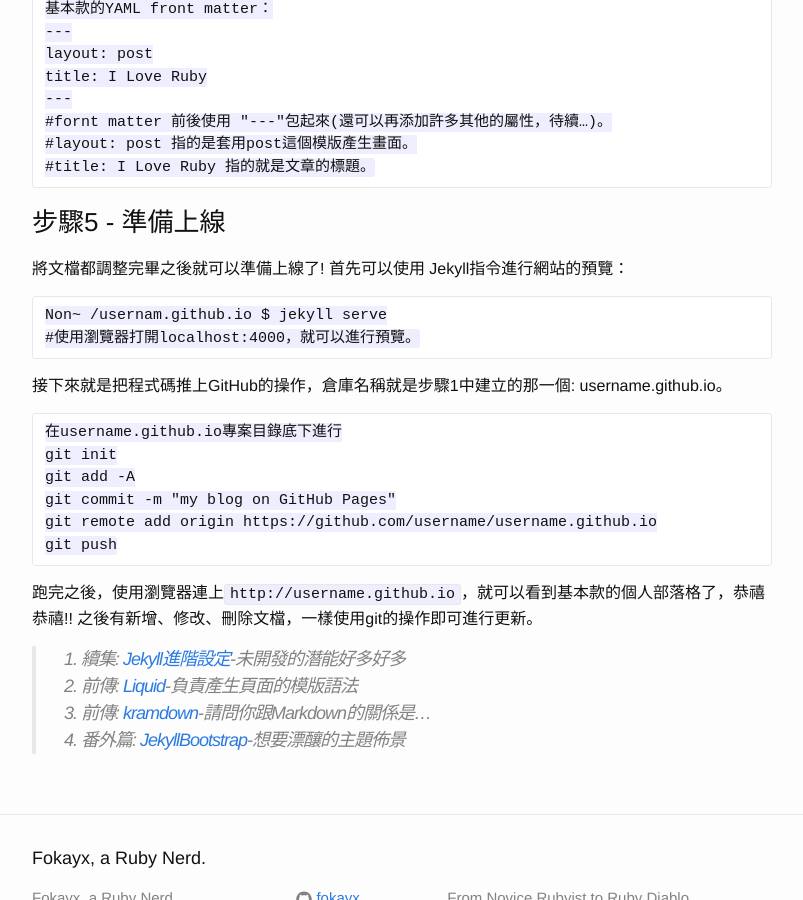
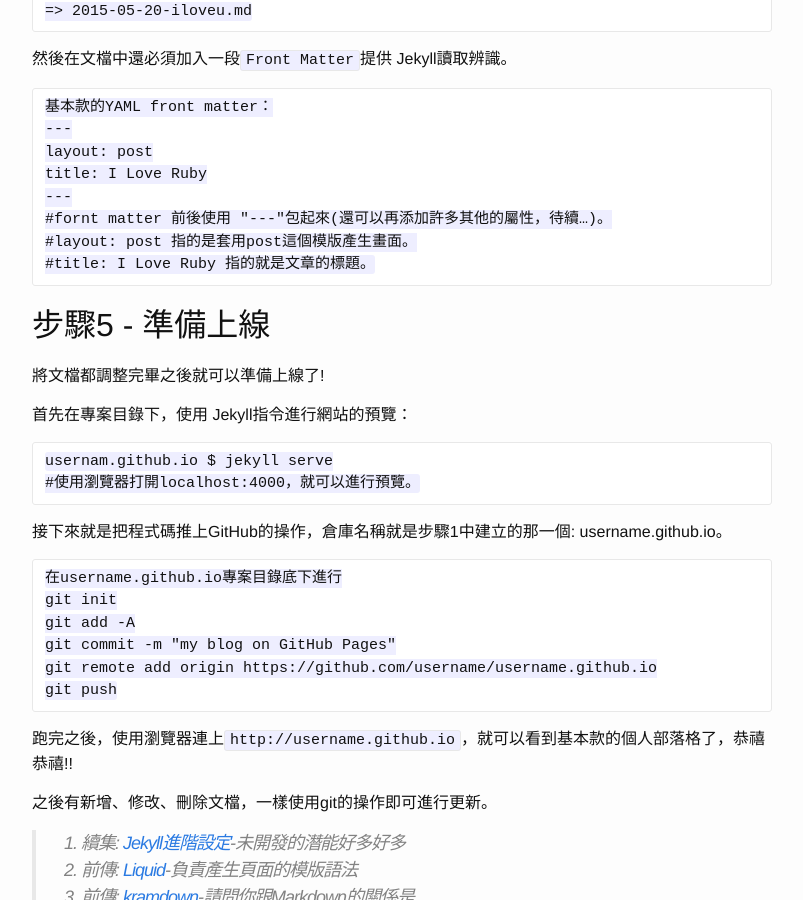
Before and after one commit to fokayx/fokayx.github.io, a Jekyll site: the page built from _posts/2015-05-14-GitHubPages-Jekyll.md, in a window 1280 px wide and 900 px high, scrolled down 2094 px. Shown: the whole window, without its empty margins (238-1041 px from the left). Built offline with Jekyll 4.4.1, drawn with Linux system fonts in a browser that asks for light colours; some of the changed text lies outside the part shown.

```diff
--- a/_posts/2015-05-14-GitHubPages-Jekyll.md
+++ b/_posts/2015-05-14-GitHubPages-Jekyll.md
@@ -4,6 +4,7 @@ title: GitHub Pages + Jekyll 快速把Markdown文檔變成部落格
 ---
 
 獻身給程式之後，有時會寫一些程式的新手文，因為是程式相關的文章，難免會有程式碼的片段，當時為了要在文章中包藏程式碼，開始使用Markdown語法格式寫東西。
+
 那麼，有了這些Markdown文檔之後，要發佈在哪裡給大家觀看呢？使用GitHub Pages + Jekyll，就可以快速將文章上線變成個人部落格唷。
 
 前置作業，請先確認你有以下這些東西：
@@ -12,12 +13,14 @@ title: GitHub Pages + Jekyll 快速把Markdown文檔變成部落格
 
 - [GitHub ID](https://github.com/)
 
-###步驟1 - GitHub新增一個倉庫(repository)
+## 步驟1 - GitHub新增一個倉庫(repository)
+
 GitHub Pages是知名線上版本控制網站GitHub 提供的免費靜態網站上線服務。
 
 要使用這個服務第一個當然要有GitHub的帳號，然後新建一個倉庫(repository)，GitHub Pages有指定使用的倉庫名稱，就是`username`+`.github.io` => `username.github.io`，這也就是之後網站發佈完成的網址。
 
-###步驟2 - 安裝 GitHub Pages gem
+## 步驟2 - 安裝 GitHub Pages gem
+
 GitHub Pages是用來在本機電腦中安裝啟用 Jekyll環境的套件，並且進行更新維護，讓使用者本機設定能和GitHu Pages遠端伺服器的環境設定同步。
 
 GitHub Pages gem安裝指令：
@@ -35,16 +38,19 @@ Jekyll是一個活躍的開源專案，經常發佈更新，如果GitHub Pages
 	~ $ gem update github-pages
 
 
-###步驟3 - 啟動一個新Jekyll專案
+## 步驟3 - 啟動一個新Jekyll專案
+
 GitHub Pages 套件安裝完成後，就可以使用`jekyll`的指令了。
 
 	~ $ jekyll new myblogname
+
 	#就可以新增一個 Jekyll的專案，這裡因為是要發佈到GitHub Pages，所以名稱使用 "username.github.io"
 
 	~ $  jekyll new username.github.io
 
 
-###步驟4 - Jekyll設定
+## 步驟4 - Jekyll設定
+
 進入專案目錄中，就可以看到Jekyll初始的目錄架構。
 
 	~ $ cd username.github.io
@@ -89,11 +95,13 @@ GitHub Pages 套件安裝完成後，就可以使用`jekyll`的指令了。
 	#layout: post 指的是套用post這個模版產生畫面。
 	#title: I Love Ruby 指的就是文章的標題。
 
-###步驟5 - 準備上線
+## 步驟5 - 準備上線
+
 將文檔都調整完畢之後就可以準備上線了!
-首先可以使用 Jekyll指令進行網站的預覽：
 
-	Non~ /usernam.github.io $ jekyll serve
+首先在專案目錄下，使用 Jekyll指令進行網站的預覽：
+
+	usernam.github.io $ jekyll serve
 	#使用瀏覽器打開localhost:4000，就可以進行預覽。
 
 接下來就是把程式碼推上GitHub的操作，倉庫名稱就是步驟1中建立的那一個: username.github.io。
@@ -106,6 +114,7 @@ GitHub Pages 套件安裝完成後，就可以使用`jekyll`的指令了。
 	git push
 
 跑完之後，使用瀏覽器連上`http://username.github.io`，就可以看到基本款的個人部落格了，恭禧恭禧!!
+
 之後有新增、修改、刪除文檔，一樣使用git的操作即可進行更新。
 
 
```
Also changed, not shown: _posts/2016-12-24-CSS-Flex-Guide.md (added, +205 -0 lines), Gemfile.lock, assets/2016-12-24/align-content.jpg (added), assets/2016-12-24/align-items.jpg (added), assets/2016-12-24/align-self.jpg (added), assets/2016-12-24/containerItems.jpg (added), assets/2016-12-24/flex-direction.jpg (added), assets/2016-12-24/flex-display.jpg (added), assets/2016-12-24/flex-grow-shrink.jpg (added), assets/2016-12-24/flex-wrap.jpg (added), assets/2016-12-24/justify-content.jpg (added).
